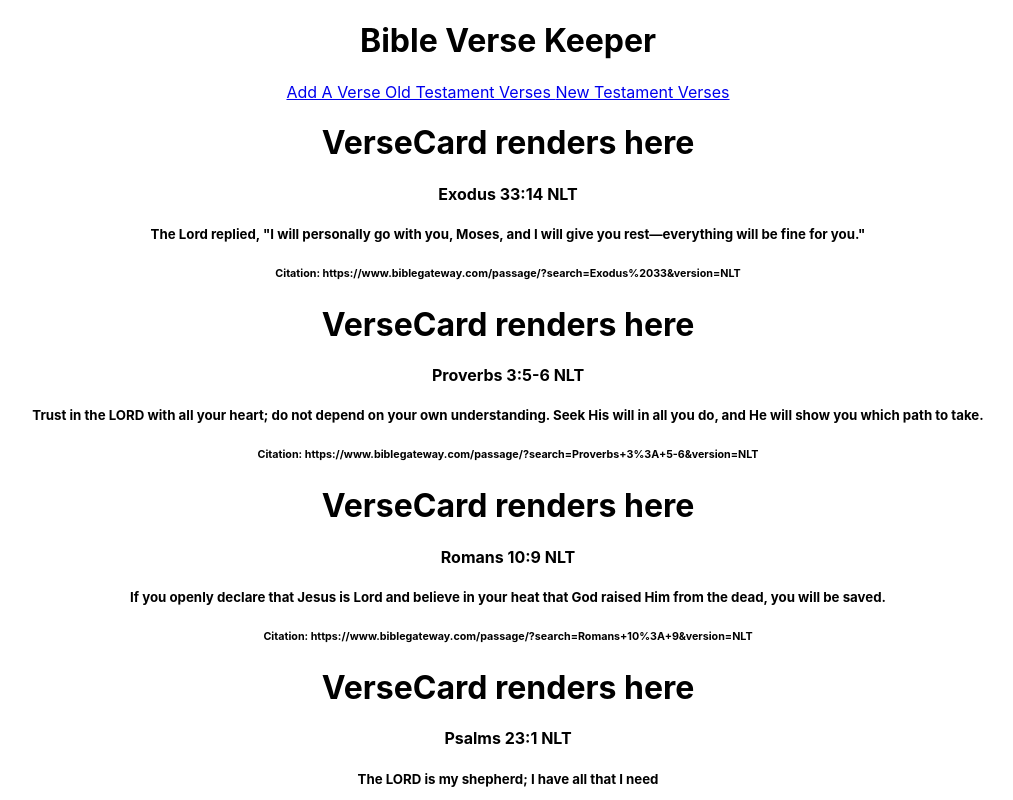
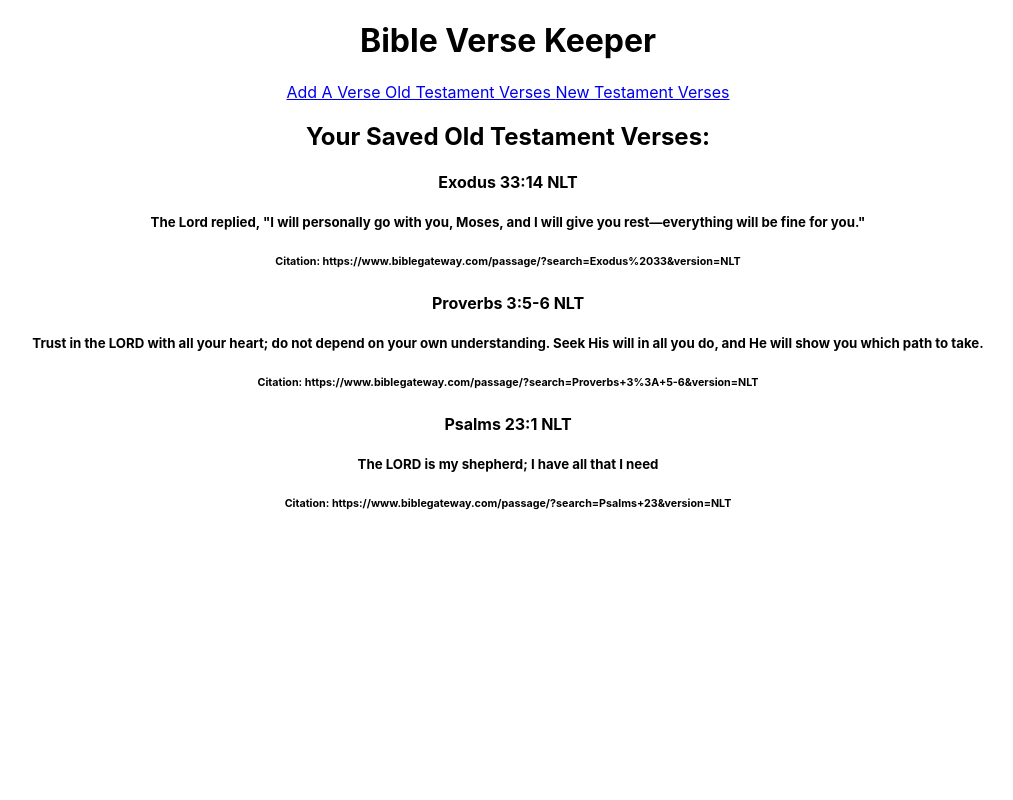
Before and after one commit to DeborahKurz/phase-2-project, a React (Create React App) app: page /oldtestament in a window 1280 px wide. Shown: the top 800 px of the page, without its empty margins (132-1145 px from the left). Built offline with nearby package versions, Linux system fonts and the light colour scheme; data requests are answered from the project's data file.

Commit message:
OldTestament.js & NewTestament.js filtering verses & passing them onto VerseCard.js

```diff
--- a/src/NewTestament.js
+++ b/src/NewTestament.js
@@ -9,7 +9,12 @@ function NewTestament(){
     useEffect(()=>{
         fetch("http://localhost:3000/verses")
         .then(r=>r.json())
-        .then(verses => setVerses(verses))
+        .then(verses => {
+            const newT = verses.filter((verse)=>{
+                return verse.testament.toLowerCase() === "new"
+            })
+            setVerses(newT)
+        })
       }, [])
 
     return (
@@ -18,6 +23,7 @@ function NewTestament(){
                 <NavBar />
             </header>
             <main>
+                <h2> Your Saved New Testament Verses: </h2>
                 {verses.map((verse)=>(
                     <VerseCard key={verse.reference} verse={verse} />
                 ))}
--- a/src/OldTestament.js
+++ b/src/OldTestament.js
@@ -9,7 +9,12 @@ function OldTestament(){
     useEffect(()=>{
         fetch("http://localhost:3000/verses")
         .then(r=>r.json())
-        .then(verses => setVerses(verses))
+        .then(verses => {
+            const oldT = verses.filter((verse)=>{
+                return verse.testament.toLowerCase() === "old"
+                })
+            setVerses(oldT);
+        })
       }, [])
 
     return (
@@ -18,7 +23,9 @@ function OldTestament(){
                 <NavBar />
             </header>
             <main>
+                <h2> Your Saved Old Testament Verses: </h2>
                 {verses.map((verse)=>(
+
                     <VerseCard key={verse.reference} verse={verse} />
                 ))}
             </main>
--- a/src/VerseCard.js
+++ b/src/VerseCard.js
@@ -2,12 +2,8 @@
 //  4. Create display info in VerseCard.js
 
 function VerseCard({verse}){
-    console.log("verse card")
-    console.log(verse)
-
     return (
         <div>
-            <h1>VerseCard renders here</h1>
             <h4>{verse.reference}</h4>
             <h5>{verse.verse}</h5>
             <h6>Citation: {verse.url}</h6>
```
